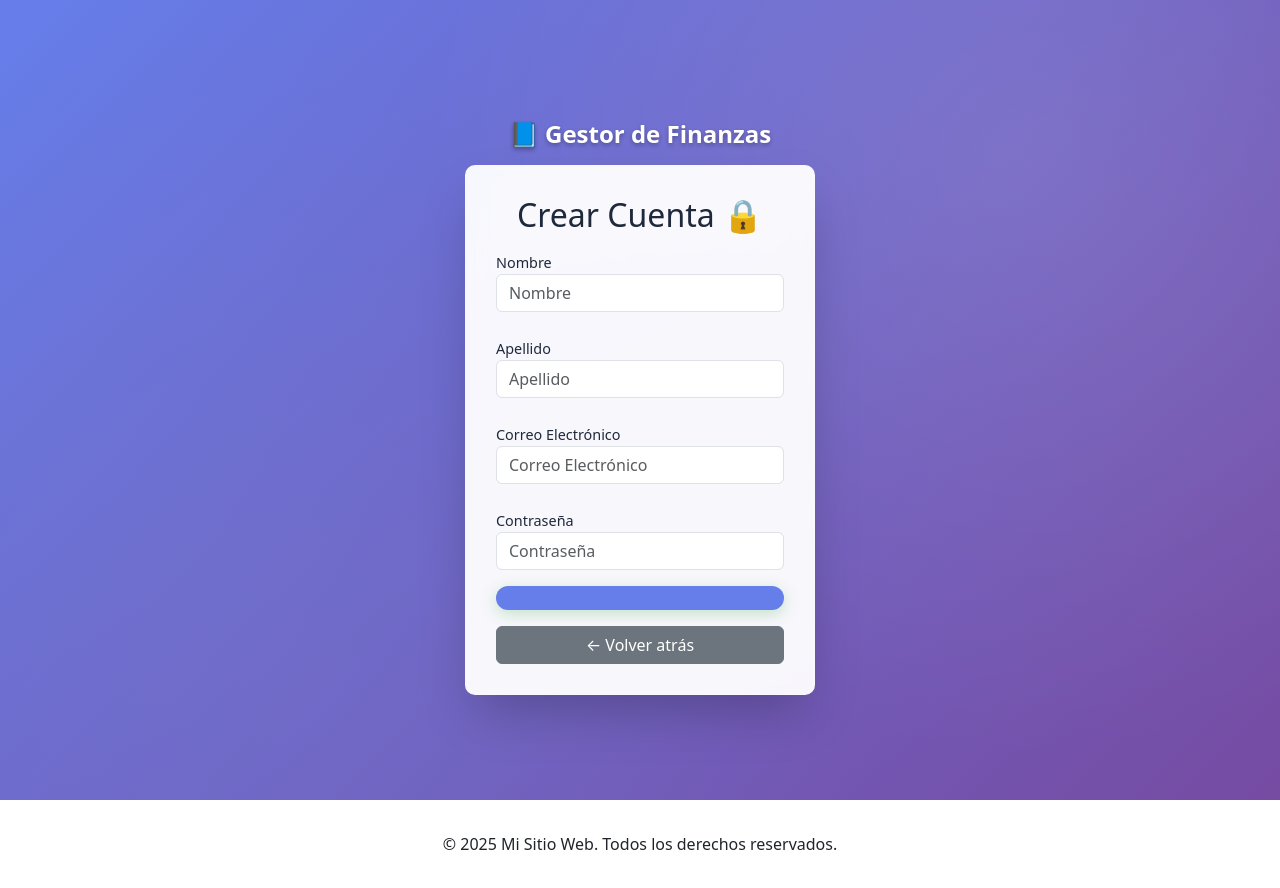
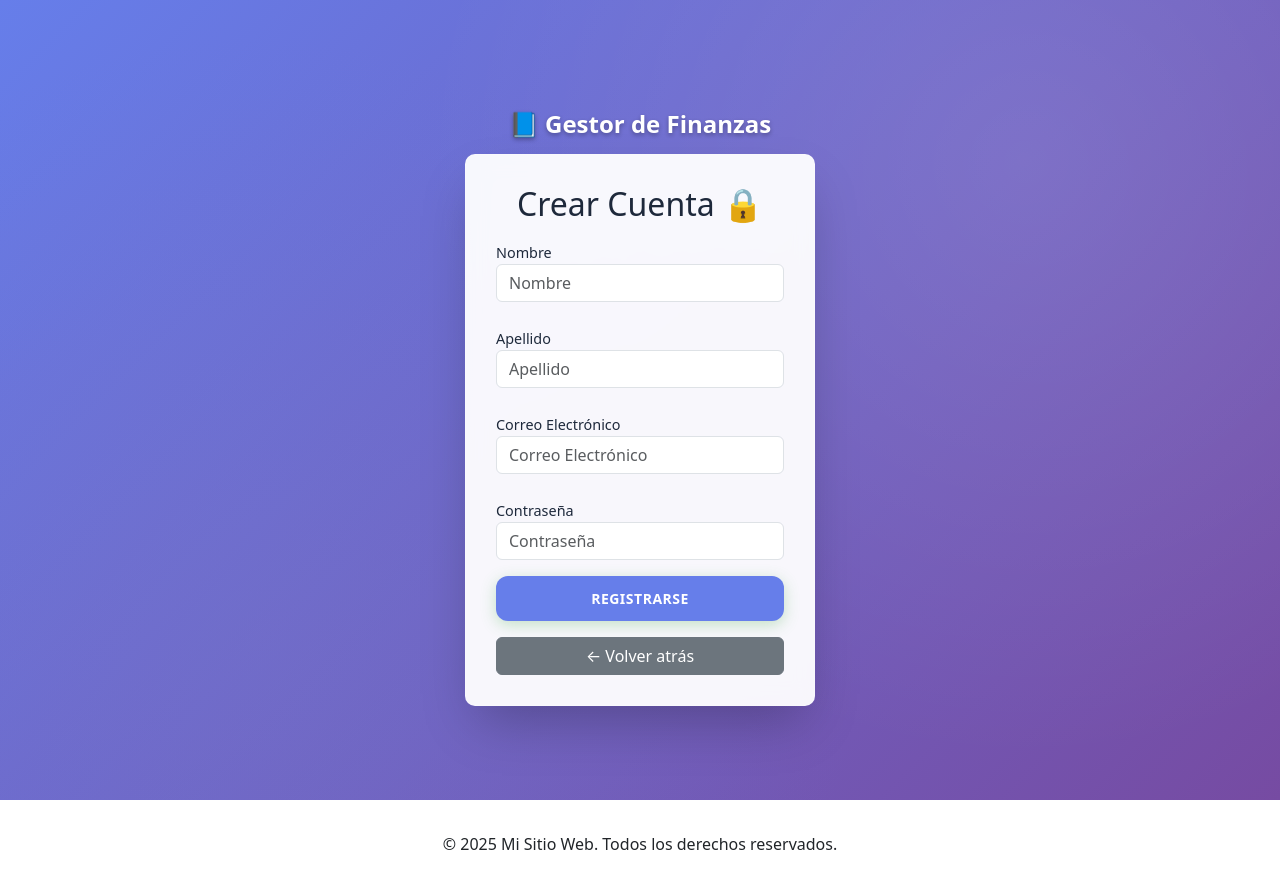
Before and after one commit to UO289659/frontend-tfg, a React (Create React App) app: page /register in a window 1280 px wide. Built offline with nearby package versions, Linux system fonts and the light colour scheme; no server answers.

Commit message:
texto registrarse

```diff
--- a/src/components/Register.js
+++ b/src/components/Register.js
@@ -75,7 +75,7 @@ const Register = () => {
             <label>Contraseña</label>
             <input type="password"  placeholder="Contraseña" className="form-control" name="password" onChange={handleChange} required />
           </div>
-         <button type="submit" className="btn btn-primary w-100">
+         <button type="submit" className="btn btn-primary w-100">Registrarse
           </button>
           <button type="button" className="btn btn-secondary w-100 mt-3" onClick={handleBack} disabled={isSubmitting}>
             ← Volver atrás
```
